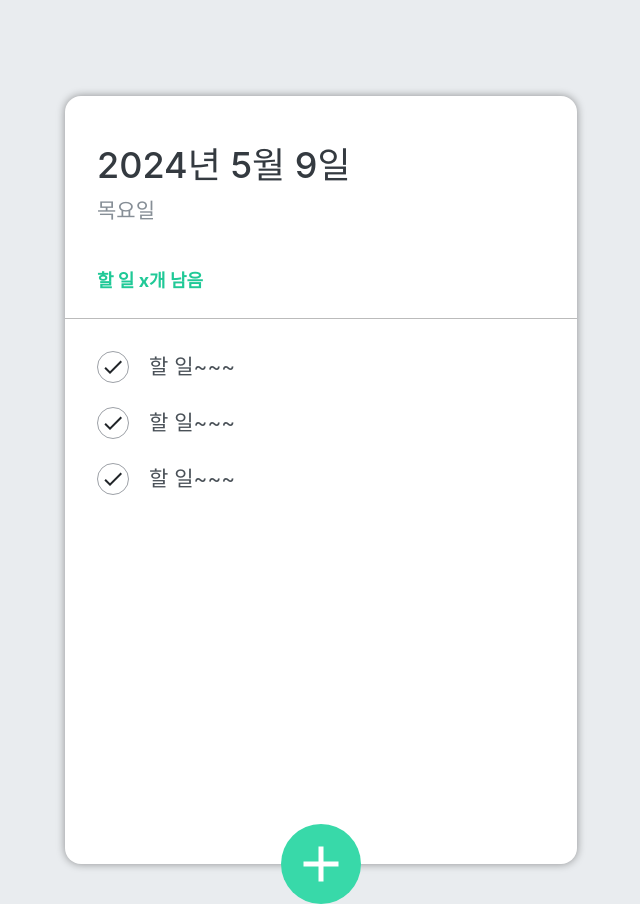
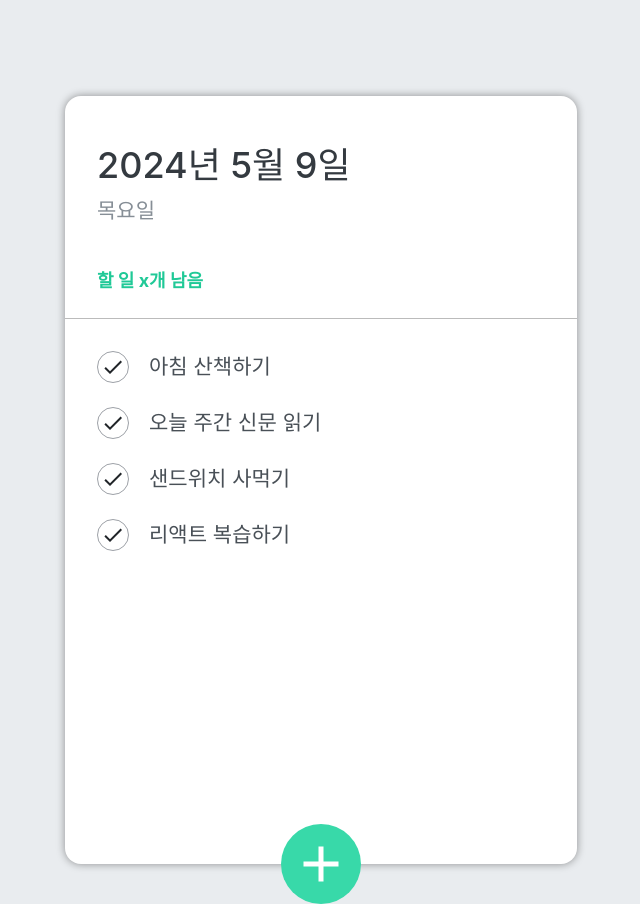
Before and after one commit to KangYeBin/react-todo-app, a React (Create React App) app: page / in a window 1280 px wide. Shown: the whole page, without its empty margins (319-959 px from the left). Built offline with nearby package versions, Linux system fonts and the light colour scheme; the HTML template or start-up script is replaced by a standard one.

Commit message:
할 일 추가, 목록 렌더링

```diff
--- a/src/components/TodoInput.js
+++ b/src/components/TodoInput.js
@@ -3,22 +3,42 @@
 import { MdAdd } from 'react-icons/md';
 import cn from 'classnames';
 
-const TodoInput = () => {
+const TodoInput = ({ addTodo }) => {
   const [open, setOpen] = useState(false);
 
+  // 할 일 입력창에 입력한 내용을 표현하는 상태값
+  const [todoText, setTodoText] = useState('');
   // + 버튼 클릭 시 이벤트 발생
   const onToggle = () => {
     setOpen(!open);
+  };
+
+  // input change 이벤트 핸들러
+  const todoChangeHandler = (e) => {
+    setTodoText(e.target.value);
+  };
+
+  // submit 이벤트 핸들러
+  const submitHandler = (e) => {
+    e.preventDefault(); // 태그의 기본 기능 제한 (submit 막기)
+
+    // 부모 컴포넌트가 전달한 함수의 매개값으로 입력값 넘기기
+    addTodo(todoText);
+
+    // 입력이 끝나면 입력창 비우기
+    setTodoText('');
   };
 
   return (
     <>
       {open && (
         <div className="form-wrapper">
-          <form className="insert-form">
+          <form className="insert-form" onSubmit={submitHandler}>
             <input
               type="text"
               placeholder="할 일을 입력 후, 엔터를 누르세요"
+              onChange={todoChangeHandler}
+              value={todoText}
             />
           </form>
         </div>
--- a/src/components/TodoItem.js
+++ b/src/components/TodoItem.js
@@ -2,13 +2,13 @@
 import '../scss/TodoItem.scss';
 import { MdDelete, MdDone } from 'react-icons/md';
 
-const TodoItem = () => {
+const TodoItem = ({ item }) => {
   return (
     <li className="todo-list-item">
       <div className="check-circle">
         <MdDone />
       </div>
-      <span className="text">할 일~~~</span>
+      <span className="text">{item.title}</span>
       <div className="remove">
         <MdDelete />
       </div>
--- a/src/components/TodoMain.js
+++ b/src/components/TodoMain.js
@@ -2,12 +2,12 @@
 import '../scss/TodoMain.scss';
 import TodoItem from './TodoItem';
 
-const TodoMain = () => {
+const TodoMain = ({ todoList }) => {
   return (
     <ul className="todo-list">
-      <TodoItem />
-      <TodoItem />
-      <TodoItem />
+      {todoList.map((todo) => {
+        return <TodoItem key={todo.id} item={todo} />;
+      })}
     </ul>
   );
 };
--- a/src/components/TodoTemplate.js
+++ b/src/components/TodoTemplate.js
@@ -1,15 +1,61 @@
-import React from 'react';
+import React, { useState } from 'react';
 import TodoHeader from './TodoHeader';
 import TodoInput from './TodoInput';
 import '../scss/TodoTemplate.scss';
 import TodoMain from './TodoMain';
 
 const TodoTemplate = () => {
+  // 백엔드 서버에 할 일 목록(json)을 요청(fetch)해서 받아와야 한다.
+
+  // todos 배열을 상태 관리
+  const [todos, setTodos] = useState([
+    {
+      id: 1,
+      title: '아침 산책하기',
+      done: true,
+    },
+    {
+      id: 2,
+      title: '오늘 주간 신문 읽기',
+      done: true,
+    },
+    {
+      id: 3,
+      title: '샌드위치 사먹기',
+      done: false,
+    },
+    {
+      id: 4,
+      title: '리액트 복습하기',
+      done: false,
+    },
+  ]);
+
+  const makeNewId = () => {
+    if (todos.length === 0) return 1;
+    return todos[todos.length - 1].id + 1;
+  };
+
+  // TodoInput에게 todoText를 받아오는 함수
+  // 자식 컴포넌트가 부모 컴포넌트에게 데이터를 전달할 때는 일반적인 props 사용 불가
+  // 부모 컴포넌트에서 함수(매개변수)를 선언2
+  const addTodo = (todoText) => {
+    const newTodo = {
+      id: makeNewId(),
+      title: todoText,
+      done: false,
+    };
+
+    // react의 상태 변수는 불변성을 가지기 때문에
+    // 기존 상태에서 변경은 불가능 -> 새로운 상태로 만들어서 변경
+    setTodos([...todos, newTodo]);
+  };
+
   return (
     <div className="TodoTemplate">
       <TodoHeader />
-      <TodoMain />
-      <TodoInput />
+      <TodoMain todoList={todos} />
+      <TodoInput addTodo={addTodo} />
     </div>
   );
 };
```
